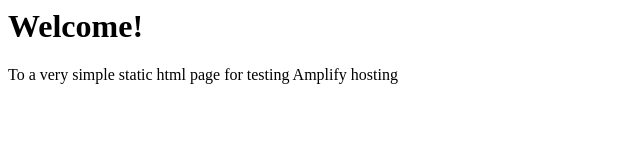
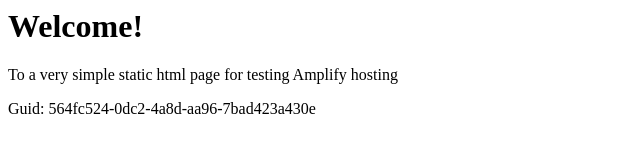
Before and after one commit to aws-aemilia-bom/Github-PR-Commit-Integration-Test-DoNotTouch-v0-preprod-ap-south-1, a website: page src/index.html in a window 1280 px wide. Shown: the whole page, without its empty margins (0-640 px from the left). Drawn offline with Linux system fonts and the light colour scheme.

Commit message:
commit from integ tests

```diff
--- a/src/index.html
+++ b/src/index.html
@@ -1,3 +1,5 @@
+
+
 <html lang="en">
 
 <head>
@@ -10,6 +12,6 @@
 <body>
     <h1>Welcome!</h1>
     <p>To a very simple static html page for testing Amplify hosting</p>
-</body>
+    <p>Guid: 564fc524-0dc2-4a8d-aa96-7bad423a430e</p></body>
 
 </html>
```
